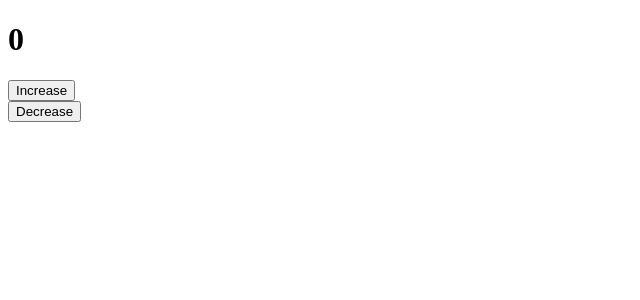
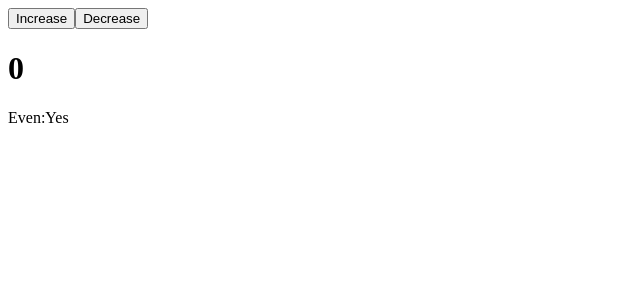
Before and after one commit to Aditya987456/Development-journey, a React (Vite) app in the folder w11-hook-recoil/: page / in a window 1280 px wide. Shown: the top 300 px of the page, without its empty margins (0-640 px from the left). Built offline with nearby package versions, Linux system fonts and the light colour scheme.

Commit message:
selector in recoil

```diff
--- a/w11-hook-recoil/src/App.jsx
+++ b/w11-hook-recoil/src/App.jsx
@@ -1,4 +1,6 @@
 import { memo, useContext, useEffect, useState } from 'react'
+import { RecoilRoot,useRecoilValue, useSetRecoilState } from 'recoil'
+import { CounterAtom, isEvenSelector } from './store/atoms/counter'
 
 
 
@@ -311,67 +313,131 @@ console.log('Now using recoil....')
 console.log('Memo in react....')
 //###########------------ ***Memo*** :  we can also improve less re-rendering using memo...
 
+// function App() {
+
+//   return(
+//     <Counter/>
+//   )
+// }
+
+
+
+
+// function Counter() {
+//   const [count, setCount ]=useState(0)
+
+
+
+
+//   return(
+//     <div>
+//       <CurrentcountVal count={count} />
+//       <Increase setCount={setCount} />
+//       <Decrease setCount={setCount} />
+//     </div>
+//   )
+// }
+
+
+
+// //$$$ ********** Memoized CurrentCountval component to prevent unnecessary re-renders
+// const CurrentcountVal= memo(({count})=>{
+
+//   return(
+//     <div>
+//         <h1>{count}</h1>
+//     </div>
+//   )}
+// )
+
+
+// const Increase=memo(({setCount})=>{
+
+//   function IncreaseCount() {
+//     setCount(c=>c+1)
+//   }
+
+//   return <div>
+//     <button onClick={IncreaseCount} >Increase</button>
+//   </div>
+// })
+
+
+// const Decrease=memo(({setCount})=>{
+
+//   function DecreaseCount() {
+//     setCount(c=>c-1)
+//   }
+
+//   return <div>
+//     <button onClick={DecreaseCount} >Decrease</button>
+//   </div>
+// })
+
+
+
+console.log('Selectors in recoil....')
+
+
 function App() {
 
   return(
-    <Counter/>
+
+    <RecoilRoot>
+
+      <Buttons/>
+      <Counter/>
+      <IsEven/>
+
+    </RecoilRoot>
   )
 }
 
 
+const Buttons=()=>{
 
+  const setval=useSetRecoilState(CounterAtom)
 
-function Counter() {
-  const [count, setCount ]=useState(0)
+  function IncreaseVal() {
 
+    setval(c=>c+2)
+  }
 
+  function DecreaseVal() {
+
+    setval(c=>c-1)
+  }
 
 
   return(
     <div>
-      <CurrentcountVal count={count} />
-      <Increase setCount={setCount} />
-      <Decrease setCount={setCount} />
+      <button onClick={IncreaseVal}>Increase</button>
+      <button onClick={DecreaseVal}>Decrease</button>
     </div>
   )
 }
 
 
 
-//$$$ ********** Memoized CurrentCountval component to prevent unnecessary re-renders
-const CurrentcountVal= memo(({count})=>{
+const Counter=()=>{
 
-  return(
-    <div>
-        <h1>{count}</h1>
-    </div>
-  )}
-)
+  const countVal=useRecoilValue(CounterAtom)
+
+  return <div>
+    <h1>{countVal}</h1>
+  </div>
+}
 
 
-const Increase=memo(({setCount})=>{
 
-  function IncreaseCount() {
-    setCount(c=>c+1)
-  }
+const IsEven=()=>{
+  const IsCountEven=useRecoilValue(isEvenSelector)
 
   return <div>
-    <button onClick={IncreaseCount} >Increase</button>
+    Even:{IsCountEven===0? "Yes":"No"}
   </div>
-})
 
-
-const Decrease=memo(({setCount})=>{
-
-  function DecreaseCount() {
-    setCount(c=>c-1)
-  }
-
-  return <div>
-    <button onClick={DecreaseCount} >Decrease</button>
-  </div>
-})
-
+}
 
 
 
--- a/w11-hook-recoil/src/store/atoms/counter.js
+++ b/w11-hook-recoil/src/store/atoms/counter.js
@@ -1,7 +1,17 @@
-import { atom } from "recoil";
+import { atom, selector } from "recoil";
 
 export const CounterAtom = atom({
     key:'counting',
     default:0
 
 })
+
+
+export const isEvenSelector=selector({
+    key:'isEven',
+    get:({get})=>{
+        const countVal=get(CounterAtom);
+        return countVal%2;
+
+    }
+})
```
